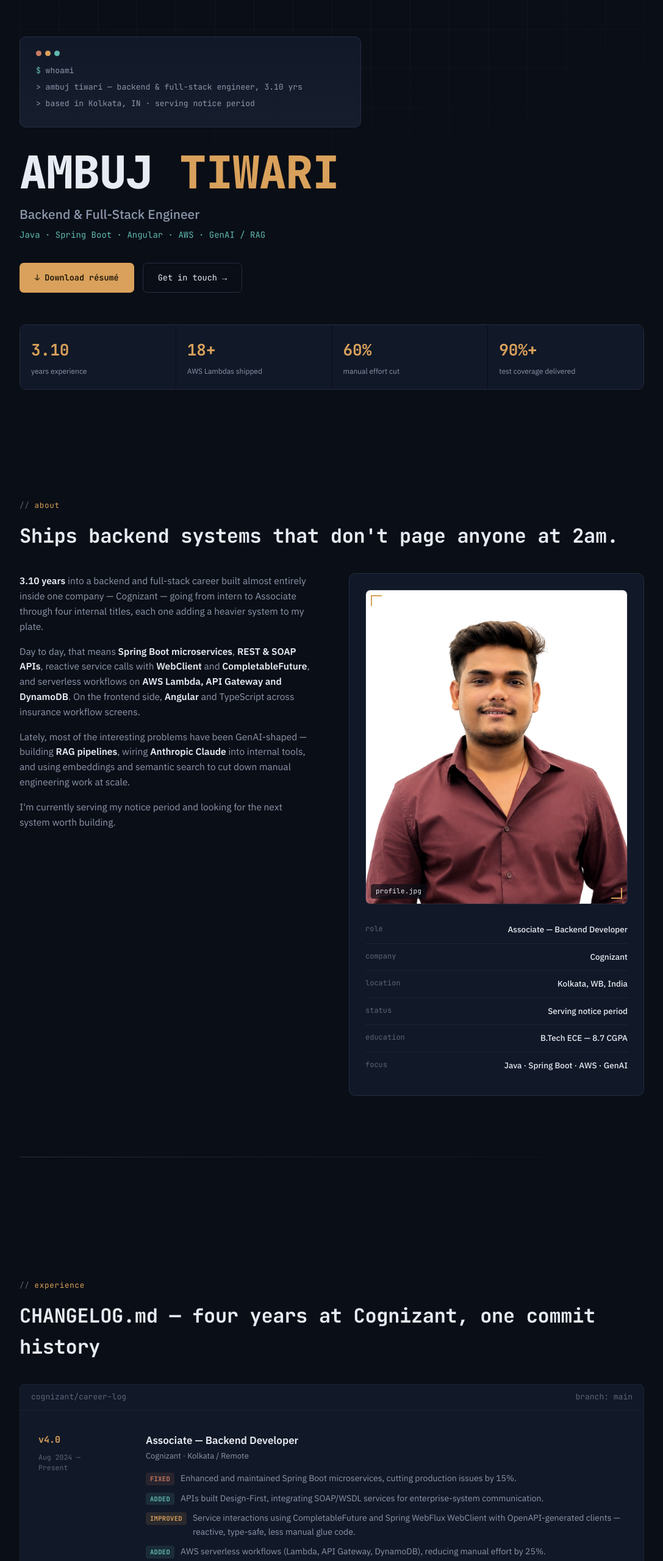
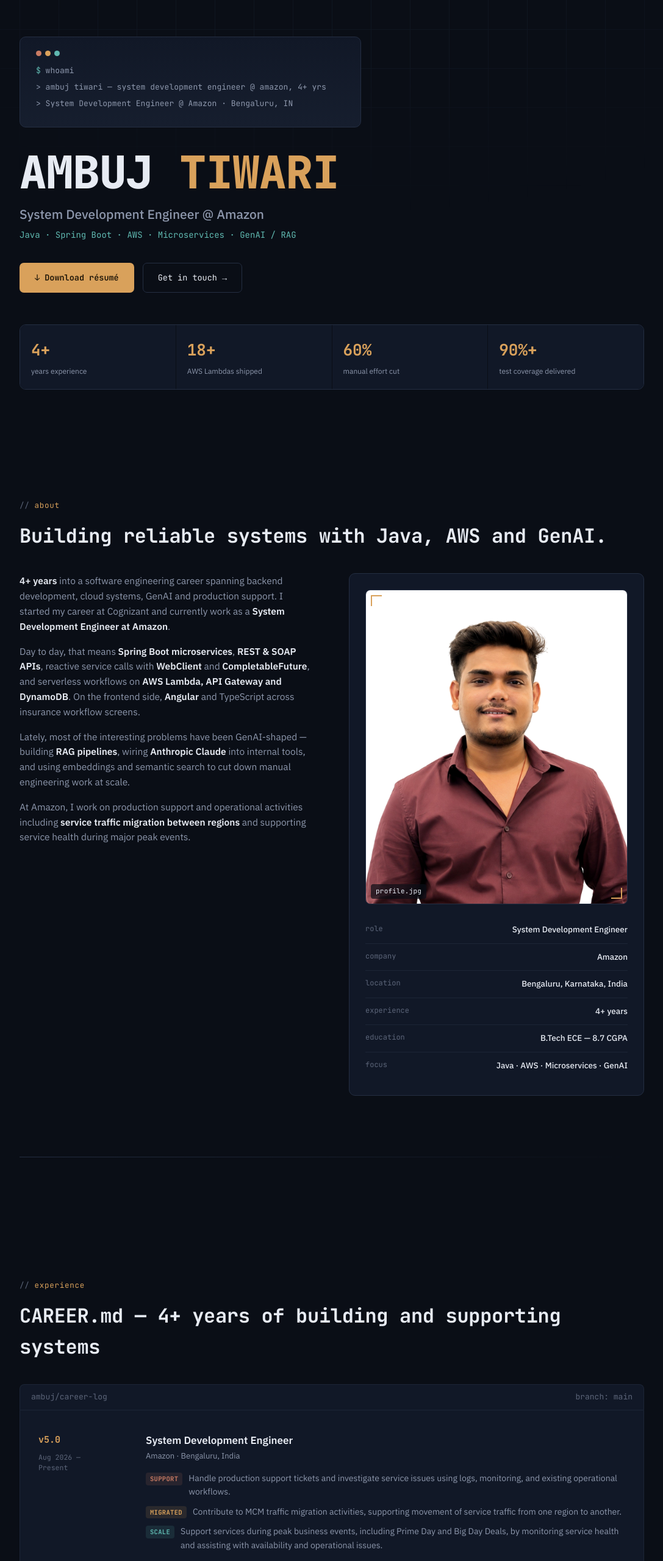
Before and after one commit to ambujtiwari3492/portfolio, a plain HTML site: page index.html in a window 1280 px wide. Shown: the part 80-2640 px from the top of the page at 61% size, without its empty margins (96-1183 px from the left). Drawn offline with Linux system fonts and the light colour scheme.

Commit message:
Update personal information and resume links

```diff
--- a/index.html
+++ b/index.html
@@ -3,10 +3,10 @@
 <head>
 <meta charset="UTF-8">
 <meta name="viewport" content="width=device-width, initial-scale=1.0">
-<title>Ambuj Tiwari — Backend & Full-Stack Engineer</title>
-<meta name="description" content="Ambuj Tiwari — Software Engineer, 3.10+ years building backend systems and full-stack apps with Java, Spring Boot, Angular, AWS and GenAI.">
-<meta property="og:title" content="Ambuj Tiwari — Backend & Full-Stack Engineer">
-<meta property="og:description" content="Java · Spring Boot · Angular · AWS · GenAI — 3.10+ years shipping production systems at Cognizant.">
+<title>Ambuj Tiwari — System Development Engineer | Backend & Cloud</title>
+<meta name="description" content="Ambuj Tiwari — System Development Engineer with 4+ years of experience building backend systems with Java, Spring Boot, AWS, microservices and GenAI.">
+<meta property="og:title" content="Ambuj Tiwari — System Development Engineer | Backend & Cloud">
+<meta property="og:description" content="Java · Spring Boot · AWS · Microservices · GenAI — 4+ years of software engineering experience across Amazon and Cognizant.">
 <meta property="og:type" content="website">
 <link rel="preconnect" href="https://fonts.googleapis.com">
 <link rel="preconnect" href="https://fonts.gstatic.com" crossorigin>
@@ -366,7 +366,7 @@
       </ul>
     </nav>
     <div class="nav-actions">
-      <a class="btn-nav" href="Ambuj_Tiwari_Resume.pdf" download>resume ↓</a>
+      <a class="btn-nav" href="Ambuj_Tiwari_Resume_16_9_2026.pdf" download>resume ↓</a>
     </div>
   </div>
 </header>
@@ -379,20 +379,20 @@
       <div class="dots"><span></span><span></span><span></span></div>
       <div class="line"><span class="prompt">$</span> whoami</div>
       <div class="line" id="typedline">&nbsp;</div>
-      <div class="line">&gt; based in Kolkata, IN · serving notice period</div>
+      <div class="line">&gt; System Development Engineer @ Amazon · Bengaluru, IN</div>
     </div>
 
     <h1>AMBUJ <em>TIWARI</em></h1>
-    <div class="role">Backend &amp; Full-Stack Engineer</div>
-    <div class="stack">Java · Spring Boot · Angular · AWS · GenAI / RAG</div>
+    <div class="role">System Development Engineer @ Amazon</div>
+    <div class="stack">Java · Spring Boot · AWS · Microservices · GenAI / RAG</div>
 
     <div class="hero-cta">
-      <a href="Ambuj_Tiwari_Resume.pdf" download class="btn btn-primary">↓ Download résumé</a>
+      <a href="Ambuj_Tiwari_Resume_16_9_2026.pdf" download class="btn btn-primary">↓ Download résumé</a>
       <a href="#contact" class="btn btn-secondary">Get in touch →</a>
     </div>
 
     <div class="metrics reveal">
-      <div class="metric"><span class="num">3.10</span><span class="label">years experience</span></div>
+      <div class="metric"><span class="num">4+</span><span class="label">years experience</span></div>
       <div class="metric"><span class="num">18+</span><span class="label">AWS Lambdas shipped</span></div>
       <div class="metric"><span class="num">60%</span><span class="label">manual effort cut</span></div>
       <div class="metric"><span class="num">90%+</span><span class="label">test coverage delivered</span></div>
@@ -402,25 +402,25 @@
   <!-- ABOUT -->
   <section id="about">
     <div class="eyebrow">about</div>
-    <h2 class="section-title">Ships backend systems that don't page anyone at 2am.</h2>
+    <h2 class="section-title">Building reliable systems with Java, AWS and GenAI.</h2>
     <div class="about-grid">
       <div class="reveal">
-        <p><strong>3.10 years</strong> into a backend and full-stack career built almost entirely inside one company — Cognizant — going from intern to Associate through four internal titles, each one adding a heavier system to my plate.</p>
+        <p><strong>4+ years</strong> into a software engineering career spanning backend development, cloud systems, GenAI and production support. I started my career at Cognizant and currently work as a <strong>System Development Engineer at Amazon</strong>.</p>
         <p>Day to day, that means <strong>Spring Boot microservices</strong>, <strong>REST &amp; SOAP APIs</strong>, reactive service calls with <strong>WebClient</strong> and <strong>CompletableFuture</strong>, and serverless workflows on <strong>AWS Lambda, API Gateway and DynamoDB</strong>. On the frontend side, <strong>Angular</strong> and TypeScript across insurance workflow screens.</p>
         <p>Lately, most of the interesting problems have been GenAI-shaped — building <strong>RAG pipelines</strong>, wiring <strong>Anthropic Claude</strong> into internal tools, and using embeddings and semantic search to cut down manual engineering work at scale.</p>
-        <p>I'm currently serving my notice period and looking for the next system worth building.</p>
+        <p>At Amazon, I work on production support and operational activities including <strong>service traffic migration between regions</strong> and supporting service health during major peak events.</p>
       </div>
       <div class="about-card reveal">
         <div class="photo-frame">
           <img src="profile.jpg" alt="Ambuj Tiwari">
           <span class="photo-caption">profile.jpg</span>
         </div>
-        <div class="row"><span>role</span><span>Associate — Backend Developer</span></div>
-        <div class="row"><span>company</span><span>Cognizant</span></div>
-        <div class="row"><span>location</span><span>Kolkata, WB, India</span></div>
-        <div class="row"><span>status</span><span>Serving notice period</span></div>
+        <div class="row"><span>role</span><span>System Development Engineer</span></div>
+        <div class="row"><span>company</span><span>Amazon</span></div>
+        <div class="row"><span>location</span><span>Bengaluru, Karnataka, India</span></div>
+        <div class="row"><span>experience</span><span>4+ years</span></div>
         <div class="row"><span>education</span><span>B.Tech ECE — 8.7 CGPA</span></div>
-        <div class="row"><span>focus</span><span>Java · Spring Boot · AWS · GenAI</span></div>
+        <div class="row"><span>focus</span><span>Java · AWS · Microservices · GenAI</span></div>
       </div>
     </div>
   </section>
@@ -430,18 +430,34 @@
   <!-- EXPERIENCE / CHANGELOG -->
   <section id="experience">
     <div class="eyebrow">experience</div>
-    <h2 class="section-title">CHANGELOG.md — four years at Cognizant, one commit history</h2>
+    <h2 class="section-title">CAREER.md — 4+ years of building and supporting systems</h2>
 
     <div class="changelog-head reveal">
-      <span>cognizant/career-log</span>
+      <span>ambuj/career-log</span>
       <span>branch: main</span>
     </div>
     <div class="changelog reveal">
 
       <div class="entry">
         <div class="meta">
+          <span class="version">v5.0</span>
+          <span class="daterange">Aug 2026 —<br>Present</span>
+        </div>
+        <div>
+          <h3>System Development Engineer</h3>
+          <div class="org">Amazon · Bengaluru, India</div>
+          <ul class="changes">
+            <li><span class="tag tag-fixed">Support</span> Handle production support tickets and investigate service issues using logs, monitoring, and existing operational workflows.</li>
+            <li><span class="tag tag-improved">Migrated</span> Contribute to MCM traffic migration activities, supporting movement of service traffic from one region to another.</li>
+            <li><span class="tag tag-added">Scale</span> Support services during peak business events, including Prime Day and Big Day Deals, by monitoring service health and assisting with availability and operational issues.</li>
+          </ul>
+        </div>
+      </div>
+
+      <div class="entry">
+        <div class="meta">
           <span class="version">v4.0</span>
-          <span class="daterange">Aug 2024 —<br>Present</span>
+          <span class="daterange">Aug 2024 —<br>Jul 2026</span>
         </div>
         <div>
           <h3>Associate — Backend Developer</h3>
@@ -490,7 +506,7 @@
       <div class="entry">
         <div class="meta">
           <span class="version">v1.0</span>
-          <span class="daterange">Mar 2022 —<br>Aug 2022</span>
+          <span class="daterange">Feb 2022 —<br>Jul 2022</span>
         </div>
         <div>
           <h3>Full Stack Engineering Intern</h3>
@@ -656,7 +672,7 @@
     <div class="contact-panel reveal">
       <div>
         <h2>Let's talk about the role.</h2>
-        <p>Serving my notice period and open to backend / full-stack opportunities. Reach out directly, or drop a note below and it'll land straight in my inbox.</p>
+        <p>Open to connecting with engineers, builders, and teams working on interesting backend, cloud and GenAI problems. Reach out directly, or drop a note below and it'll land straight in my inbox.</p>
         <div class="contact-links">
           <a class="contact-link" href="mailto:ambujrock38@gmail.com">
             <span class="ico">✉</span> ambujrock38@gmail.com
@@ -773,7 +789,7 @@
   });
 
   const typedEl = document.getElementById('typedline');
-  const fullText = '> ambuj tiwari — backend & full-stack engineer, 3.10 yrs';
+  const fullText = '> ambuj tiwari — system development engineer @ amazon, 4+ yrs';
   let i = 0;
   function type() {
     if (i <= fullText.length) {
```
